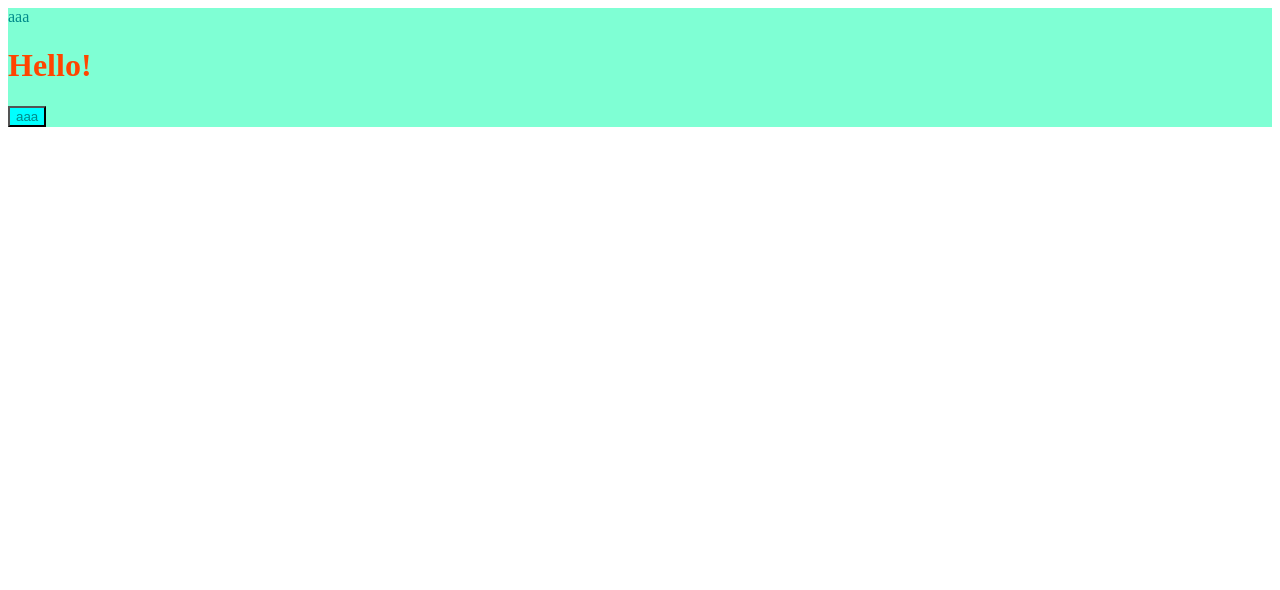
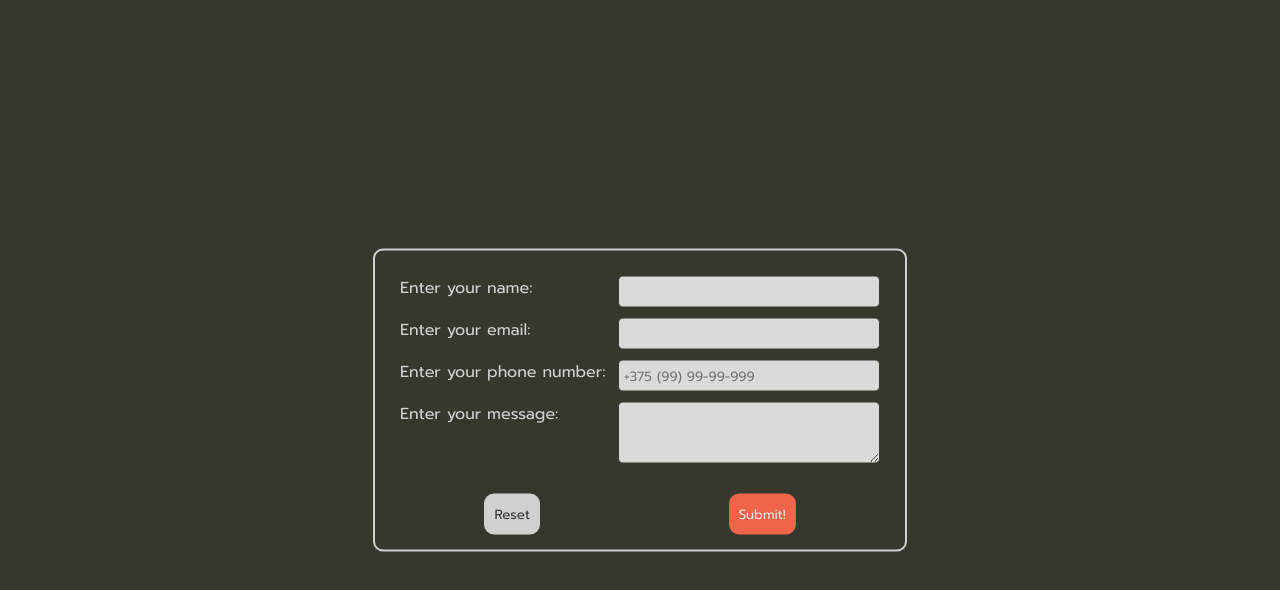
Before and after one commit to hannakot62/seobility, a React app: page / in a window 1280 px wide. Shown: the top 590 px of the page. Built offline with nearby package versions, Linux system fonts and the light colour scheme.

Commit message:
added form layout

```diff
--- a/package.json
+++ b/package.json
@@ -20,6 +20,7 @@
     "path": "^0.12.7",
     "react": "^18.2.0",
     "react-dom": "^18.2.0",
+    "react-input-mask": "^2.0.4",
     "sass": "^1.69.5",
     "sass-loader": "^13.3.2",
     "save-dev": "^0.0.1-security",
--- a/public/index.html
+++ b/public/index.html
@@ -4,6 +4,10 @@
     <meta charset="UTF-8">
     <meta name="viewport" content="width=device-width, initial-scale=1.0">
     <title>Seobility by hannakot62</title>
+
+    <link rel="preconnect" href="https://fonts.googleapis.com">
+    <link rel="preconnect" href="https://fonts.gstatic.com" crossorigin>
+    <link href="https://fonts.googleapis.com/css2?family=Prompt:wght@200;400;700&display=swap" rel="stylesheet">
 </head>
 <body>
 <div id="root"></div>
--- a/src/App.js
+++ b/src/App.js
@@ -1,12 +1,10 @@
 import React from 'react';
-import Button from "./components/Button/Button";
+import Form from "./components/Form/Form";
 
 function App() {
     return (
         <div>
-            aaa
-            <h1>Hello!</h1>
-            <Button/>
+            <Form/>
         </div>
     );
 }
--- /dev/null
+++ b/src/components/Form/Form.js
@@ -0,0 +1,41 @@
+import React from "react"
+import "./Form.sass"
+import InputMask from 'react-input-mask';
+
+
+export default function Form(props) {
+
+    return (
+        <div className="container">
+            <form>
+                <div className="fieldContainer">
+                    <label htmlFor="name">Enter your name: </label>
+                    <input type="text" name="name" id="name" required/>
+                </div>
+
+                <div className="fieldContainer">
+                    <label htmlFor="email">Enter your email: </label>
+                    <input type="email" name="email" id="email" required/>
+                </div>
+
+                <div className="fieldContainer">
+                    <label htmlFor="tel">Enter your phone number: </label>
+                    <InputMask mask="+375 (99) 99-99-999" placeholder="+375 (99) 99-99-999" value={props.value} onChange={props.onChange}>
+                        {(inputProps) => <input {...inputProps} type="tel"/>}
+                    </InputMask>
+                </div>
+
+                <div className="fieldContainer">
+                    <label htmlFor="message">Enter your message: </label>
+                    <textarea name="message" id="message" required/>
+                </div>
+
+                <div className="buttons">
+                    <input className="reset" type="reset" value="Reset"/>
+                    <input className="submit" type="submit" value="Submit!"/>
+                </div>
+
+            </form>
+        </div>
+    )
+}
--- /dev/null
+++ b/src/components/Form/Form.sass
@@ -0,0 +1,71 @@
+@import "/src/styles/colors.sass"
+
+@mixin btn
+  padding: 10px
+  border: none
+  border-radius: 10px
+  color: $isabelline
+  font-family: $primary-font
+
+
+.container
+  background-color: $black-olive
+  width: 500px
+  display: flex
+  flex-direction: column
+  border-radius: 10px
+  border: 2px solid $light-brown
+  color: $light-brown
+  position: absolute
+  top: 50%
+  left: 50%
+  margin-right: -50%
+  transform: translate(-50%, -50%)
+  padding: 15px
+
+  .submit
+    @include btn
+    background-color: $tomato
+
+
+  .reset
+    @include btn
+    background-color: $light-brown
+    color: $black-olive
+
+  .submit:hover, .reset:hover
+    cursor: pointer
+
+
+  .buttons
+    display: flex
+    flex-direction: row
+    align-items: center
+    justify-content: space-around
+    margin-top: 30px
+
+
+  .fieldContainer
+    display: flex
+    flex-direction: row
+    justify-content: space-between
+    margin: 10px
+
+    input, textarea
+      padding: 5px
+      height: 20px
+      width: 250px
+      background-color: $platinum
+      border: 1px solid $black-olive
+      border-radius: 5px
+      font-family: $primary-font
+      color: $black-olive
+
+
+    textarea
+      height: 50px
+
+    input
+      display: flex
+      flex-direction: row
+      align-items: center
--- /dev/null
+++ b/src/styles/colors.sass
@@ -0,0 +1,13 @@
+$dark-purple: #3B3561
+$light-coral: #DD7373
+$primary-yellow: #EAD94C
+$light-brown: #D1D1D1
+$light-marine: #51A3A3
+
+$black-olive: #36382E
+$tomato: #F06449
+$isabelline: #EDE6E3
+$platinum: #DADAD9
+$vivid-sky: #5BC3EB
+
+$primary-font: 'Prompt', sans-serif
--- a/src/styles/main.sass
+++ b/src/styles/main.sass
@@ -1,8 +1,8 @@
-*
-  color: darkcyan
+@import "/src/styles/colors.sass"
 
-h1
-  color: orangered
 
-div
-  background-color: aquamarine
+
+body
+  background-color: $black-olive
+  color: $isabelline
+  font-family: $primary-font
```
